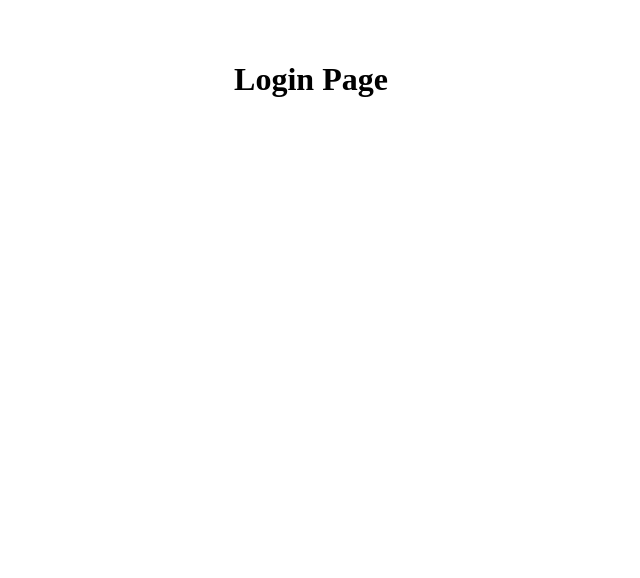
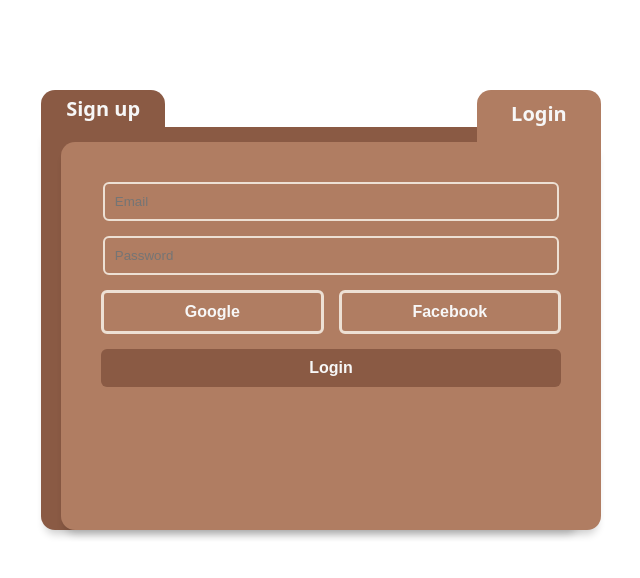
Before and after one commit to NureBiletskyiDanylo/MpPZ_Frontend, a React (Vite) app: page /login in a window 1280 px wide. Shown: the top 578 px of the page, without its empty margins (329-969 px from the left). Built offline with nearby package versions, Linux system fonts and the light colour scheme.

Commit message:
Finish login / sign up page UI.

```diff
--- /dev/null
+++ b/src/assets/login.css
@@ -0,0 +1,140 @@
+.form-stack {
+  position: relative;
+  width: 540px;
+  height: 440px;
+  margin: 50px auto;
+}
+
+.card-wrapper {
+  position: absolute;
+  display: flex;
+  flex-direction: column;
+  width: 100%;
+  height: 100%;
+  top: 0;
+  left: 0;
+}
+
+.card-tab {
+  color: #f7f7f7;
+  background: #8a5a44;
+  border-radius: 14px 14px 0 0;
+  z-index: 1;
+}
+
+.card-tab p {
+  margin: 5px;
+  font-weight: bolder;
+  font-family: sans;
+  font-size: 20px;
+}
+
+.card-tab.active {
+  z-index: 2;
+  background: #b07d62;
+}
+
+.form-card {
+  padding: 40px;
+  height: 100%;
+  box-shadow: 0 8px 8px -4px rgba(0, 0, 0, 0.2);
+  transition: opacity 0.4s ease;
+  background: #8a5a44;
+  z-index: 1;
+  color: #f7f7f7;
+}
+
+.form-card.active {
+  z-index: 2;
+  background: #b07d62;
+}
+
+.login {
+  margin-left: 20px;
+}
+
+.login-tab {
+  margin-left: 77%;
+  width: 23%;
+  padding: 5px 0 10px 0;
+}
+
+.login-card {
+  border-radius: 14px 0 14px 14px;
+  position: relative;
+}
+
+.signup {
+  margin-right: 20px;
+}
+
+.signup-card {
+  border-radius: 0 14px 14px 14px;
+}
+
+.signup-tab {
+  margin-right: 77%;
+  width: 23%;
+}
+
+.form-card input {
+  /*FIXME: make inputs same width with the buttons*/
+  width: 94%;
+  padding: 10px;
+  margin-bottom: 15px;
+  border: 2px solid #ede0d4;
+  background: #b07d62;
+  color: #f7f7f7;
+  border-radius: 6px;
+}
+
+.button-group {
+  display: flex;
+  flex-direction: row;
+  gap: 15px;
+  margin-bottom: 15px;
+}
+
+.main-button {
+  width: 100%;
+  padding: 10px;
+  background: #8a5a44;
+  color: #f7f7f7;
+  border: none;
+  border-radius: 6px;
+  cursor: pointer;
+  font-weight: bolder;
+  font-size: medium;
+}
+
+.main-button:hover {
+  background-color: #704c44;
+  box-shadow: 0 4px 12px rgba(0, 0, 0, 0.4);
+}
+
+.button-group button {
+  width: 50%;
+  padding: 10px;
+  border: none;
+  border: 3px solid #ede0d4;
+  background: #b07d62;
+  color: #f7f7f7;
+  border-radius: 6px;
+  cursor: pointer;
+  font-weight: bolder;
+  font-size: medium;
+}
+
+.button-group button:hover {
+  background-color: #8a5a44;
+}
+
+.noselect {
+  -webkit-touch-callout: none; /* iOS Safari */
+    -webkit-user-select: none; /* Safari */
+     -khtml-user-select: none; /* Konqueror HTML */
+       -moz-user-select: none; /* Old versions of Firefox */
+        -ms-user-select: none; /* Internet Explorer/Edge */
+            user-select: none; /* Non-prefixed version, currently
+                                  supported by Chrome, Edge, Opera and Firefox */
+}
--- a/src/pages/Login.jsx
+++ b/src/pages/Login.jsx
@@ -1,3 +1,46 @@
+import { useState } from "react"
+import '../assets/login.css'
+
 export default function Login() {
-  return <h1>Login Page</h1>
+  const [activeForm, setActiveForm] = useState('login')
+
+  return (
+    <div className="form-stack">
+      <div className="card-wrapper signup"
+        onClick={() => setActiveForm('signup')}
+      >
+        <div className={`card-tab signup-tab ${activeForm === 'signup' ? 'active' : ''}`}>
+          <p className="noselect">Sign up</p>
+        </div>
+        <div className={`form-card signup-card ${activeForm === 'signup' ? 'active' : ''}`}>
+          <input type="text" placeholder="Name" />
+          <input type="email" placeholder="Email" />
+          <input type="password" placeholder="Password" />
+          <div className="button-group">
+            <button>Google</button>
+            <button>Facebook</button>
+          </div>
+          <button className="main-button">Sign up</button>
+        </div>
+      </div>
+
+      <div
+        className="card-wrapper login"
+        onClick={() => setActiveForm('login')}
+      >
+        <div className={`card-tab login-tab ${activeForm === 'login' ? 'active' : ''}`}>
+          <p className="noselect">Login</p>
+        </div>
+        <div className={`form-card login-card ${activeForm === 'login' ? 'active' : ''}`}>
+          <input type="email" placeholder="Email" />
+          <input type="password" placeholder="Password" />
+          <div className="button-group">
+            <button>Google</button>
+            <button>Facebook</button>
+          </div>
+          <button className="main-button">Login</button>
+        </div>
+      </div>
+    </div >
+  )
 }
```
